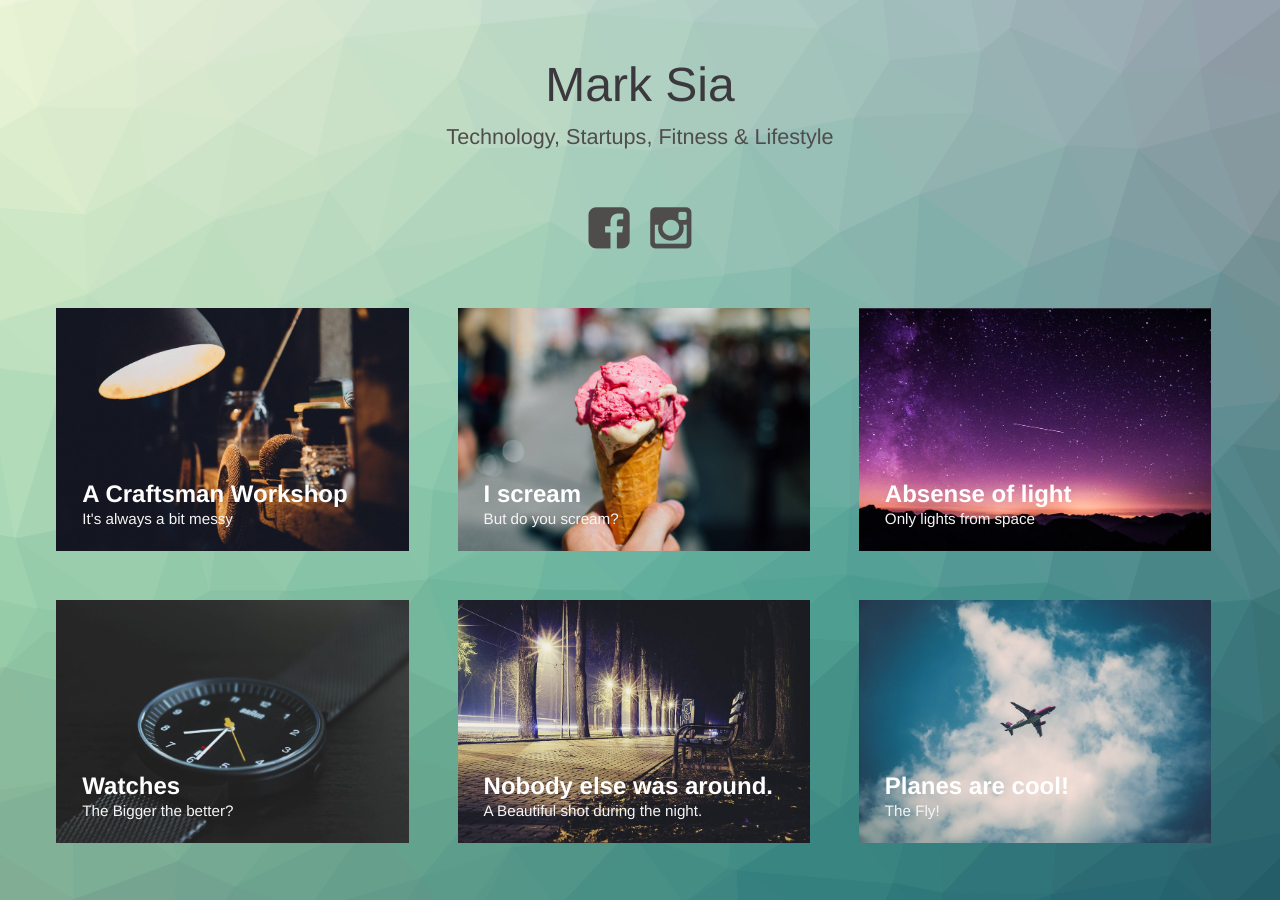
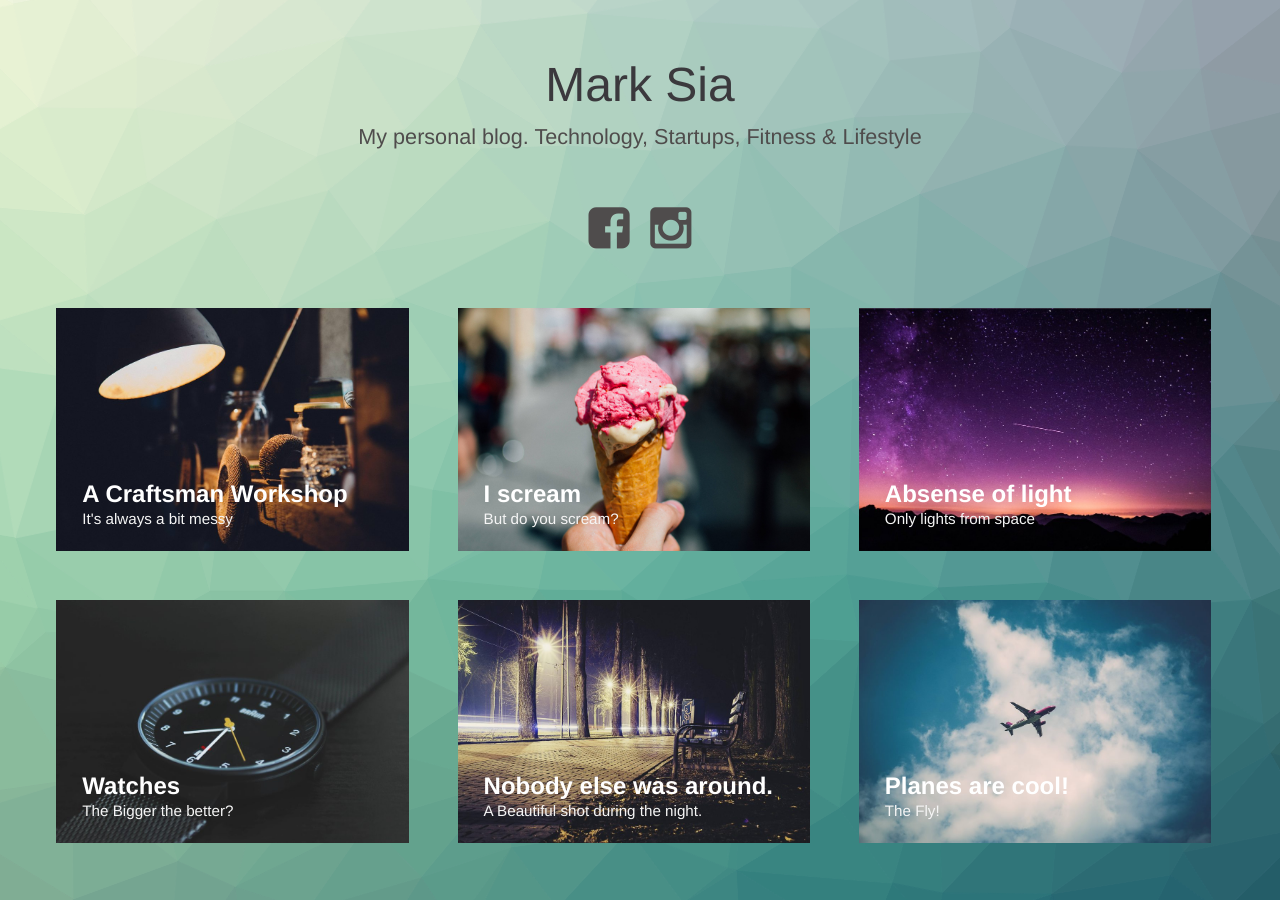
Before and after one commit to marksia/marksia.github.io, a Jekyll site: the page built from index.html, in a window 1280 px wide. Built offline with Jekyll 4.4.1, drawn with Linux system fonts in a browser that asks for light colours.

Commit message:
Update description in homepage

```diff
--- a/index.html
+++ b/index.html
@@ -28,7 +28,7 @@ layout: compress
 <body class="body">
 <div class="container">
     <header class="header">
-        <h1>Mark Sia<span>Technology, Startups, Fitness & Lifestyle</span></h1>
+        <h1>Mark Sia<span>My personal blog. Technology, Startups, Fitness & Lifestyle</span></h1>
         <nav class="links">
             <!-- <a href="#"><i class="fa fa-twitter-square fa-3x"></i></a> -->
             <a href="https://www.facebook.com/mark.sia.18"><i class="fa fa-facebook-square fa-3x"></i></a>
```
